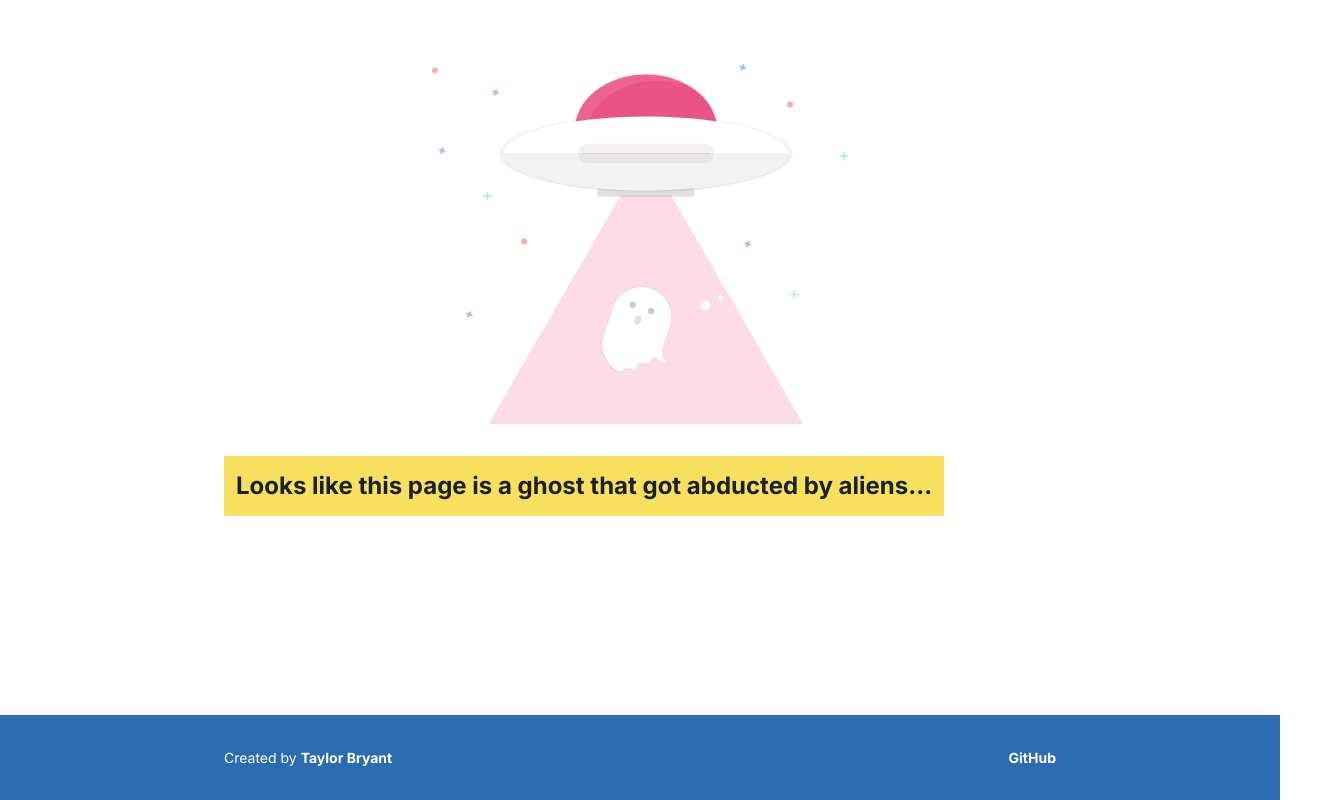
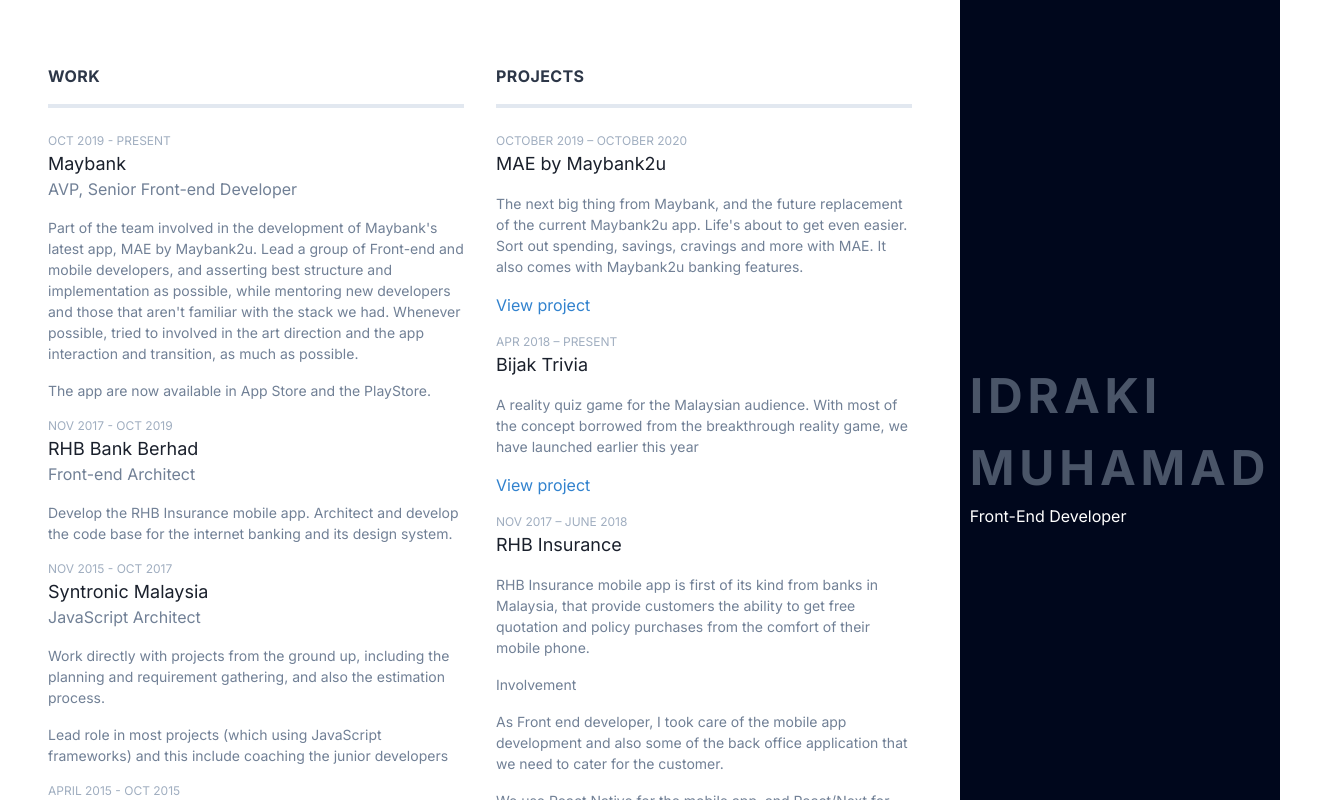
Before and after one commit to idrakimuhamad/idraki.xyz, a Gatsby site: page /cv in a window 1280 px wide. Before the commit this address had no page. Shown: the whole page, 1318 px wide, since content can reach past the window. Built offline with nearby package versions, Linux system fonts and the light colour scheme; Gatsby itself is replaced by a stand-in of ours; what @tailwindcss/custom-forms would draw is missing.

Commit message:
improvement: added the CV page with small transition

```diff
--- /dev/null
+++ b/src/pages/cv.js
@@ -0,0 +1,370 @@
+import React, { useEffect, useRef, useState } from 'react';
+import {
+  motion,
+  useElementScroll,
+  useSpring,
+  useTransform,
+} from 'framer-motion';
+
+import SEO from '../components/seo';
+
+const works = [
+  {
+    date: 'Oct 2019 - Present',
+    company: 'Maybank',
+    title: 'AVP, Senior Front-end Developer',
+    descriptions: [
+      "Part of the team involved in the development of Maybank's latest app, MAE by Maybank2u. Lead a group of Front-end and mobile developers, and asserting best structure and implementation as possible, while mentoring new developers and those that aren't familiar with the stack we had. Whenever possible, tried to involved in the art direction and the app interaction and transition, as much as possible.",
+      'The app are now available in App Store and the PlayStore.',
+    ],
+  },
+  {
+    date: 'Nov 2017 - Oct 2019',
+    company: 'RHB Bank Berhad',
+    title: 'Front-end Architect',
+    descriptions: [
+      'Develop the RHB Insurance mobile app. Architect and develop the code base for the internet banking and its design system.',
+    ],
+  },
+  {
+    date: 'Nov 2015 - Oct 2017',
+    company: 'Syntronic Malaysia',
+    title: 'JavaScript Architect',
+    descriptions: [
+      'Work directly with projects from the ground up, including the planning and requirement gathering, and also the estimation process.',
+      'Lead role in most projects (which using JavaScript frameworks) and this include coaching the junior developers',
+    ],
+  },
+  {
+    date: 'April 2015 - Oct 2015',
+    company: 'Yoozrr Technology',
+    title: 'Senior Developer',
+    descriptions: [
+      'As a startup, we have a small team of three developers, so each of us took a big responsibility in the project. Our project mainly focusing on logistic management system.',
+      'The technology stacks includes Node.js (Sails.js), MongoDB, Angular.js, and React Native, At one point we have to scrap some data from the port Klang Westport and Northport website using Nightmare.js (Phantom.js)',
+    ],
+  },
+  {
+    date: 'July 2013 - March 2015',
+    company: 'PayPal Malaysia',
+    title: 'Merchant/Developer Technical Support',
+    descriptions: [
+      'Handle and troubleshoot merchant’s and developer’s issue in integrating PayPal’s API in their products.',
+      'Mentoring juniors in getting started with the flow of the business and API integration training.',
+    ],
+  },
+  {
+    date: 'June 2011 - September 2012',
+    company: 'BIZY Multimedia',
+    title: 'Web Designer',
+    descriptions: [
+      'Leading a small group of developers. Main project was an Employee Self Service System for TDM Berhad.',
+      'In charge directly with the front-end of the application and the UI/UX.',
+    ],
+  },
+  {
+    date: 'March 2011 - May 2011',
+    company: 'CRN Solutions',
+    title: 'Application Consultant',
+    descriptions: [
+      'Provide training to customers and troubleshoot any issue they’re having with the software the company built.',
+    ],
+  },
+];
+
+const educations = [
+  {
+    date: '2012 - 2013',
+    course: 'Masters of Information Technology (Management)',
+    uni: 'UiTM Shah Alam, Malaysia',
+  },
+  {
+    date: '2006 - 2010',
+    course: 'Bachelor Degree of Computer Science (Software Engineering)',
+    uni: 'University Malaya, Malaysia',
+  },
+];
+
+const projects = [
+  {
+    date: 'October 2019 – October 2020',
+    name: 'MAE by Maybank2u',
+    descriptions: [
+      "The next big thing from Maybank, and the future replacement of the current Maybank2u app. Life's about to get even easier. Sort out spending, savings, cravings and more with MAE. It also comes with Maybank2u banking features.",
+    ],
+    url:
+      'https://www.maybank2u.com.my/maybank2u/malaysia/en/personal/services/digital_banking/mae_by_maybank2u.page',
+  },
+  {
+    date: 'Apr 2018 – Present',
+    name: 'Bijak Trivia',
+    descriptions: [
+      'A reality quiz game for the Malaysian audience. With most of the concept borrowed from the breakthrough reality game, we have launched earlier this year',
+    ],
+    url: 'http://www.bijaktrivia.com/',
+  },
+  {
+    date: 'Nov 2017 – June 2018',
+    name: 'RHB Insurance',
+    descriptions: [
+      'RHB Insurance mobile app is first of its kind from banks in Malaysia, that provide customers the ability to get free quotation and policy purchases from the comfort of their mobile phone.',
+
+      'Involvement',
+
+      'As Front end developer, I took care of the mobile app development and also some of the back office application that we need to cater for the customer.',
+
+      'We use React Native for the mobile app, and React/Next for the admin site.',
+    ],
+    url: 'https://www.rhbgroup.com/insurance_app/index.html',
+  },
+  {
+    date: 'Mar 2017 – Oct 2017',
+    name: 'Tecforte MSSGARD Redesign',
+    descriptions: [
+      'I was tasked to help out Tecforte with the redesign and development of their latest product. Bringing my experience as a front end developer and designer, I also involved with coaching and mentoring other team members about Angular and JavaScript, with some of the best known practices in the web app approach, especially the HTML structure and semantic code, and provide some suggestion and insight in regards to the art direction and User experience of the software.',
+    ],
+    url: 'http://tecforte.com/mssgard/',
+  },
+  {
+    date: 'Oct 2016 – Jan 2017',
+    name: 'Capital DK: Atlas',
+    descriptions: [
+      'As an onsite consultant, my task was to provide the Capital DK team with my experience to help them speed up their development which slightly behind schedule.',
+
+      `They’ve invested in Meteor but without enough resource that actually proficient with it and MongoDB.`,
+
+      `I was assigned to develop some of the core module with Meteor, for both front end and back end side of the application, while working with some MongoDB and UI.`,
+    ],
+    url: 'https://www.capitaldk.com/solutions/',
+  },
+  {
+    date: '2016',
+    name: 'Sprezzatura Coffee',
+    descriptions: [
+      'Design and develop the website for Sprezzatura Coffee, a cafe and coffee beans supplier. They decided to launch their very own website, and online shop due to high demand from their customer. The site run on top of Shopify eCommerce platform.',
+    ],
+    url: 'https://sprezzaturacoffee.com/',
+  },
+  {
+    date: 'Apr 2013 – Jan 2014',
+    name: 'Cabbr - Black Cab Booking',
+    descriptions: [
+      'A project for a client who wanted to build a booking application, with the intention to be the platform that connect the cab vendor with their customer and simplify their booking process, as well as the management of the ride till the payment.',
+      'A one man team, which I handle the whole front-to-back end of the app, together with the look and feel, art direction, and the UX of the web site. Built with version 0.9 of Meteor.js',
+    ],
+  },
+];
+
+// const skills = [
+//   'HTML',
+//   'CSS',
+//   'Javascript',
+//   'Typescript',
+//   'React',
+//   'React native',
+//   'Design system',
+//   'Angular',
+//   'Vue',
+//   'Node.js',
+//   'Next.js',
+//   'Gatsby',
+//   'MongoDB',
+//   'Meteor.js',
+//   'Web app',
+//   'Mobile app',
+//   'Web design'
+// ]
+
+// const titleAnimateDown = {
+//   y: 50,
+// };
+
+// const titleAnimateUp = {
+//   y: 0,
+// };
+
+function CVPage() {
+  // const { scrollYProgress } = useViewportScroll();
+  const ref = useRef();
+  const { scrollYProgress } = useElementScroll(ref);
+  const [isComplete, setIsComplete] = useState(false);
+  const yRange = useTransform(scrollYProgress, [0, 0.25], [0, -200]);
+  const pathLength = useSpring(yRange, { stiffness: 400, damping: 90 });
+
+  useEffect(() => yRange.onChange((v) => setIsComplete(v >= 0.25)), [yRange]);
+
+  useEffect(() => {
+    document.getElementsByTagName('html')[0].style.overflow = 'hidden';
+  }, []);
+
+  return (
+    <>
+      <SEO
+        keywords={[
+          `idraki`,
+          `muhamad`,
+          `idrakimuhamad`,
+          `react`,
+          `react-native`,
+          `javascript`,
+          `html`,
+          `css`,
+          `cv`,
+        ]}
+        title="CV"
+      />
+
+      <section className="flex flex-col md:flex-row-reverse">
+        <div className="hero-bg w-full h-screen flex justify-center items-center md:w-3/12">
+          <motion.div
+            initial={{
+              y: 44,
+              opacity: 0,
+            }}
+            animate={{
+              y: 0,
+              opacity: 1,
+            }}
+            style={{
+              y: isComplete ? -200 : pathLength,
+            }}
+            className="flex flex-col justify-center items-start p-6 md:p-12">
+            <h1 className="font-sans text-5xl font-bold text-gray-700 text-left tracking-widest uppercase">
+              Idraki
+              <br />
+              Muhamad
+            </h1>
+            <p className="font-sans text-base text-white">
+              Front-End Developer
+            </p>
+          </motion.div>
+        </div>
+        <div
+          className="content w-full md:w-9/12 h-screen md:overflow-y-scroll"
+          ref={ref}>
+          <div className="flex flex-col p-6 md:p-12">
+            <div className="flex flex-col md:flex-row">
+              <div className="work-container flex-1 pr-4">
+                <h4 className="font-sans font-bold text-gray-800 tracking-wide uppercase py-4">
+                  Work
+                </h4>
+                <div className="work-list py-6 border-t-4">
+                  {works.map((work, i) => (
+                    <div
+                      key={`${work.date}-${work.company}`}
+                      className={`work-item${
+                        i < works.length - 1 ? ' mb-4' : ''
+                      }`}>
+                      <div className="date">
+                        <p className="font-sans text-xs text-gray-500 uppercase">
+                          {work.date}
+                        </p>
+                      </div>
+                      <div className="company">
+                        <p className="font-sans text-lg text-gray-900">
+                          {work.company}
+                        </p>
+                      </div>
+                      <div className="position mb-4">
+                        <p className="font-sans text-base text-gray-600">
+                          {work.title}
+                        </p>
+                      </div>
+                      <div className="descriptions">
+                        {work.descriptions.map((desc) => (
+                          <p
+                            key={desc}
+                            className="font-sans text-sm text-gray-600 mb-4">
+                            {desc}
+                          </p>
+                        ))}
+                      </div>
+                    </div>
+                  ))}
+                </div>
+              </div>
+              <div className="project-container flex-1 pl-4">
+                <h4 className="font-sans font-bold text-gray-800 tracking-wide uppercase py-4">
+                  Projects
+                </h4>
+                <div className="education-list py-6 border-t-4">
+                  {projects.map((project, i) => (
+                    <div
+                      key={`${project.date}-${project.name}`}
+                      className={`project-item${
+                        i < projects.length - 1 ? ' mb-4' : ''
+                      }`}>
+                      <div className="date">
+                        <p className="font-sans text-xs text-gray-500 uppercase">
+                          {project.date}
+                        </p>
+                      </div>
+                      <div className="title mb-4">
+                        <p className="font-sans text-lg text-gray-900">
+                          {project.name}
+                        </p>
+                      </div>
+                      <div className="descriptions mb-4">
+                        {project.descriptions.map((desc) => (
+                          <p
+                            key={desc}
+                            className="font-sans text-sm text-gray-600 mb-4">
+                            {desc}
+                          </p>
+                        ))}
+                      </div>
+                      {project.url && (
+                        <div className="url">
+                          <p className="font-sans text-base text-blue-600">
+                            <a
+                              href={project.url}
+                              target="_blank"
+                              rel="noopener noreferrer">
+                              View project
+                            </a>
+                          </p>
+                        </div>
+                      )}
+                    </div>
+                  ))}
+                </div>
+              </div>
+            </div>
+            <div className="education-container flex-1">
+              <h4 className="font-sans font-bold text-gray-800 tracking-wide uppercase py-4">
+                Educations
+              </h4>
+              <div className="education-list py-6 border-t-4">
+                {educations.map((study, i) => (
+                  <div
+                    key={`${study.date}-${study.course}`}
+                    className={`study-item${
+                      i < educations.length - 1 ? ' mb-4' : ''
+                    }`}>
+                    <div className="date">
+                      <p className="font-sans text-xs text-gray-500 uppercase">
+                        {study.date}
+                      </p>
+                    </div>
+                    <div className="company">
+                      <p className="font-sans text-lg text-gray-900">
+                        {study.course}
+                      </p>
+                    </div>
+                    <div className="position">
+                      <p className="font-sans text-base text-gray-600">
+                        {study.uni}
+                      </p>
+                    </div>
+                  </div>
+                ))}
+              </div>
+            </div>
+          </div>
+        </div>
+      </section>
+    </>
+  );
+}
+
+export default CVPage;
--- a/src/pages/index.js
+++ b/src/pages/index.js
@@ -83,7 +83,7 @@
           `html`,
           `css`,
         ]}
-        title="Idraki Muhamad"
+        title="Front-End Developer"
       />
 
       <motion.section
```
